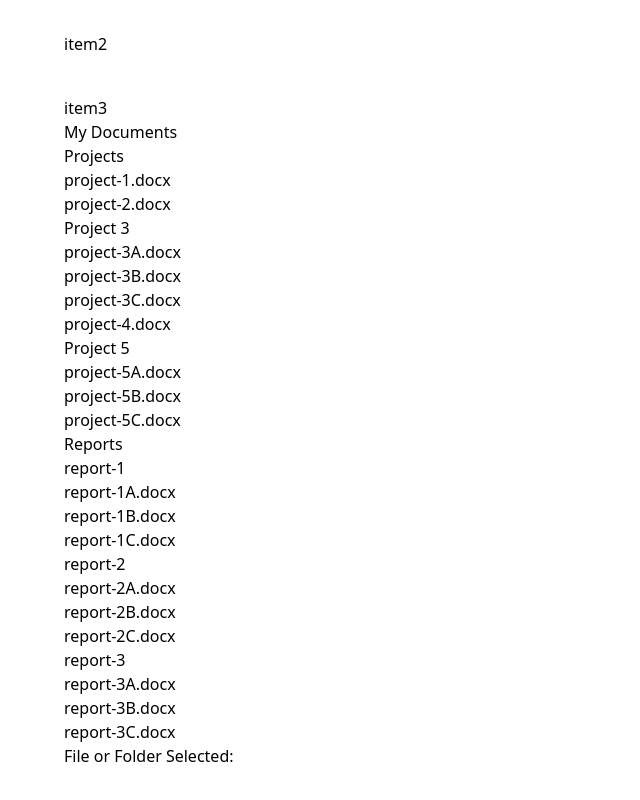
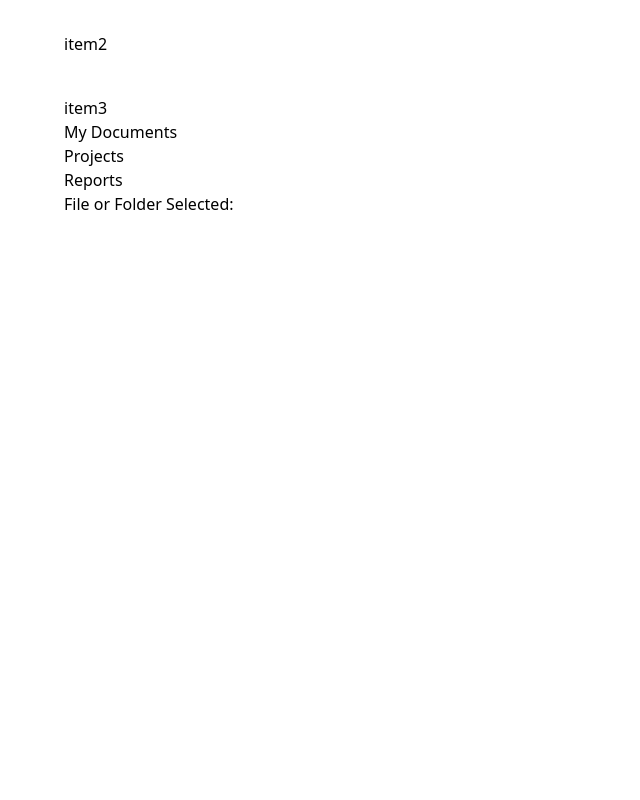
Before and after one commit to yamageji/svelte-ui, a Svelte app: page / in a window 1280 px wide. Shown: the part 298-1098 px from the top of the page, without its empty margins (0-640 px from the left). After the commit the page ends 800 px from the top, so only its background shows below. Built offline with nearby package versions, Linux system fonts and the light colour scheme.

Commit message:
fix: style

```diff
--- a/src/components/Tooltip/Tooltip.svelte
+++ b/src/components/Tooltip/Tooltip.svelte
@@ -4,30 +4,48 @@
   // export let triangleSize = '';
   // export let gap = '';
 
-  let position = "top";
+  let position = 'top';
   const togglePosition = () => {
-    if (position === "top") {
-      position = "bottom";
-    } else if (position === "bottom") {
-      position = "left";
-    } else if (position === "left") {
-      position = "right";
-    } else if (position === "right") {
-      position = "top";
+    if (position === 'top') {
+      position = 'bottom';
+    } else if (position === 'bottom') {
+      position = 'left';
+    } else if (position === 'left') {
+      position = 'right';
+    } else if (position === 'right') {
+      position = 'top';
     }
   };
 
   // 変数候補 bg=#000 text=#fff 8px=triangle-size 4px=gap-size
   $: triangleStyle = (position: string) => {
     switch (position) {
-      case "top":
-        return "bottom-[calc(100%+8px+4px)] left-1/2 -translate-x-1/2 translate-y-[4px] before:left-0 before:right-0 before:-bottom-[8px] before:border-t-[8px] before:border-b-0 before:border-l-[8px] before:border-r-[8px] before:border-t-[#000] before:border-b-transparent before:border-l-transparent before:border-r-transparent group-focus-within:translate-y-0 group-hover:translate-y-0 group-focus-visible:translate-y-0 group-active:translate-y-0";
-      case "bottom":
-        return "top-[calc(100%+8px+4px)] left-1/2 -translate-x-1/2 -translate-y-[4px] before:left-0 before:right-0 before:-top-[8px] before:border-t-0 before:border-b-[8px]  before:border-l-[8px] before:border-r-[8px] before:border-t-transparent before:border-b-[#000] before:border-l-transparent before:border-r-transparent group-focus-within:translate-y-0 group-hover:translate-y-0 group-focus-visible:translate-y-0 group-active:translate-y-0";
-      case "left":
-        return "bottom-[50%] right-[calc(100%+8px+4px)] translate-x-[4px] translate-y-1/2 before:-right-[8px] before:top-0 before:bottom-0 before:border-t-[8px] before:border-b-[8px]  before:border-l-[8px] before:border-r-0 before:border-t-transparent before:border-b-transparent before:border-l-[#000] before:border-r-transparent group-focus-within:translate-x-0 group-hover:translate-x-0 group-focus-visible:translate-x-0 group-active:translate-x-0";
-      case "right":
-        return "bottom-[50%] left-[calc(100%+8px+4px)] -translate-x-[4px] translate-y-1/2 before:-left-[8px] before:top-0 before:bottom-0 before:border-t-[8px] before:border-b-[8px]  before:border-l-0 before:border-r-[8px] before:border-t-transparent before:border-b-transparent before:border-l-transparent before:border-r-[#000] group-focus-within:translate-x-0 group-hover:translate-x-0 group-focus-visible:translate-x-0 group-active:translate-x-0";
+      case 'top':
+        return 'bottom-[calc(100%+8px+4px)] left-1/2 -translate-x-1/2 translate-y-[4px] before:left-0 before:right-0 before:-bottom-[8px] before:border-t-[8px] before:border-b-0 before:border-l-[8px] before:border-r-[8px] before:border-t-[#000] before:border-b-transparent before:border-l-transparent before:border-r-transparent group-focus-within:translate-y-0 group-hover:translate-y-0 group-focus-visible:translate-y-0 group-active:translate-y-0';
+      case 'bottom':
+        return 'top-[calc(100%+8px+4px)] left-1/2 -translate-x-1/2 -translate-y-[4px] before:left-0 before:right-0 before:-top-[8px] before:border-t-0 before:border-b-[8px]  before:border-l-[8px] before:border-r-[8px] before:border-t-transparent before:border-b-[#000] before:border-l-transparent before:border-r-transparent group-focus-within:translate-y-0 group-hover:translate-y-0 group-focus-visible:translate-y-0 group-active:translate-y-0';
+      case 'left':
+        return 'bottom-[50%] right-[calc(100%+8px+4px)] translate-x-[4px] translate-y-1/2 before:-right-[8px] before:top-0 before:bottom-0 before:border-t-[8px] before:border-b-[8px]  before:border-l-[8px] before:border-r-0 before:border-t-transparent before:border-b-transparent before:border-l-[#000] before:border-r-transparent group-focus-within:translate-x-0 group-hover:translate-x-0 group-focus-visible:translate-x-0 group-active:translate-x-0';
+      case 'right':
+        return 'bottom-[50%] left-[calc(100%+8px+4px)] -translate-x-[4px] translate-y-1/2 before:-left-[8px] before:top-0 before:bottom-0 before:border-t-[8px] before:border-b-[8px]  before:border-l-0 before:border-r-[8px] before:border-t-transparent before:border-b-transparent before:border-l-transparent before:border-r-[#000] group-focus-within:translate-x-0 group-hover:translate-x-0 group-focus-visible:translate-x-0 group-active:translate-x-0';
+    }
+  };
+  $: transparentBackgroundStyle = (position: string) => {
+    const basic =
+      'after:absolute after:content-[""] after:block after:w-full after:h-full after:-z-1';
+    switch (position) {
+      case 'top':
+        return (
+          basic + 'after:top-full after:left-0 after:h-[calc(8px+4px+4px)]'
+        );
+      case 'bottom':
+        return (
+          basic + 'after:bottom-full after:left-0 after:h-[calc(8px+4px+4px)]'
+        );
+      case 'left':
+        return basic + '';
+      case 'right':
+        return basic + '';
     }
   };
 </script>
@@ -45,7 +63,7 @@
 <a href="/" class="group relative inline-block underline underline-offset-2">
   リンクテキスト
   <span
-    class={`${triangleStyle(
+    class={`${triangleStyle(position)} ${transparentBackgroundStyle(
       position
     )} z-1 invisible absolute block w-max max-w-[160px] rounded-md bg-[#000] py-2 px-3 text-left text-sm text-[#fff] opacity-0 duration-100 before:absolute before:m-auto before:block before:h-0 before:w-0 before:border-solid before:content-[''] group-focus-within:visible group-focus-within:opacity-100 group-hover:visible group-hover:opacity-100 group-focus-visible:visible group-focus-visible:opacity-100 group-active:visible group-active:opacity-100`}
     role="tooltip"
@@ -53,7 +71,7 @@
     <span
       class="block before:absolute before:m-[-1px] before:h-[1px] before:w-[1px] before:truncate before:p-0 before:content-['ツールチップあり：']"
     >
-      テキストが入ります
+      テキストが入りますテキストが入ります
     </span>
   </span>
 </a>
--- a/src/components/Treeview/TreeItem.svelte
+++ b/src/components/Treeview/TreeItem.svelte
@@ -1,5 +1,37 @@
-<!-- 子要素を持つ場合にaria-expandedを付与する？ -->
+<script lang="ts">
+  let isExpanded: boolean = false;
+  let isSelected: boolean = false;
 
-<li role="treeitem" aria-expanded="false" aria-selected="false">
-  <slot />
-</li>
+  const toggle = () => {
+    isExpanded = !isExpanded;
+  };
+  const handleKeydown = (event: KeyboardEvent) => {
+    console.log(event.key);
+    if (event.key === 'Enter') toggle();
+  };
+</script>
+
+<!-- 子要素を持つ場合のみaria-expandedを付与する？ -->
+{#if $$slots.default}
+  <li
+    role="treeitem"
+    aria-selected={isSelected}
+    on:click={toggle}
+    on:keydown={handleKeydown}
+    class=""
+    tabindex="0"
+  >
+    <slot />
+  </li>
+{/if}
+
+{#if $$slots.list}
+  <li
+    role="treeitem"
+    aria-expanded={isExpanded}
+    aria-selected={isSelected}
+    class="hidden  aria-expanded:block"
+  >
+    <slot name="list" />
+  </li>
+{/if}
--- a/src/components/Treeview/Treeview.svelte
+++ b/src/components/Treeview/Treeview.svelte
@@ -1,64 +1,45 @@
 <script lang="ts">
-  import Tree from "./Tree.svelte";
-  import TreeItem from "./TreeItem.svelte";
-  import Group from "./Group.svelte";
+  import Tree from './Tree.svelte';
+  import TreeItem from './TreeItem.svelte';
+  import Group from './Group.svelte';
 </script>
 
 <Tree>
   <TreeItem>
     <span> Projects </span>
-    <Group>
+    <Group slot="list">
       <TreeItem>project-1.docx</TreeItem>
       <TreeItem>project-2.docx</TreeItem>
-      <li role="treeitem" aria-expanded="false" aria-selected="false">
+      <TreeItem>
         <span> Project 3 </span>
-        <Group>
+        <Group slot="list">
           <TreeItem>project-3A.docx</TreeItem>
           <TreeItem>project-3B.docx</TreeItem>
           <TreeItem>project-3C.docx</TreeItem>
         </Group>
-      </li>
-      <TreeItem>project-4.docx</TreeItem>
-      <li role="treeitem" aria-expanded="false" aria-selected="false">
-        <span> Project 5 </span>
-        <Group>
-          <TreeItem>project-5A.docx</TreeItem>
-          <TreeItem>project-5B.docx</TreeItem>
-          <TreeItem>project-5C.docx</TreeItem>
-        </Group>
-      </li>
+      </TreeItem>
     </Group>
   </TreeItem>
 
-  <li role="treeitem" aria-expanded="false" aria-selected="false">
+  <TreeItem>
     <span> Reports </span>
-    <Group>
-      <li role="treeitem" aria-expanded="false" aria-selected="false">
+    <Group slot="list">
+      <TreeItem>
         <span> report-1 </span>
-        <Group>
+        <Group slot="list">
           <TreeItem>report-1A.docx</TreeItem>
           <TreeItem>report-1B.docx</TreeItem>
           <TreeItem>report-1C.docx</TreeItem>
         </Group>
-      </li>
-      <li role="treeitem" aria-expanded="false" aria-selected="false">
+      </TreeItem>
+      <TreeItem>
         <span> report-2 </span>
-        <Group>
-          <TreeItem>report-2A.docx</TreeItem>
-          <TreeItem>report-2B.docx</TreeItem>
-          <TreeItem>report-2C.docx</TreeItem>
-        </Group>
-      </li>
-      <li role="treeitem" aria-expanded="false" aria-selected="false">
+      </TreeItem>
+      <TreeItem>
         <span> report-3 </span>
-        <Group>
-          <TreeItem>report-3A.docx</TreeItem>
-          <TreeItem>report-3B.docx</TreeItem>
-          <TreeItem>report-3C.docx</TreeItem>
-        </Group>
-      </li>
+      </TreeItem>
     </Group>
-  </li>
+  </TreeItem>
 </Tree>
 
 <p>
@@ -67,7 +48,7 @@
       id="last_action"
       type="text"
       size="15"
-      readonly=""
+      readonly
     /></label
   >
 </p>
```
